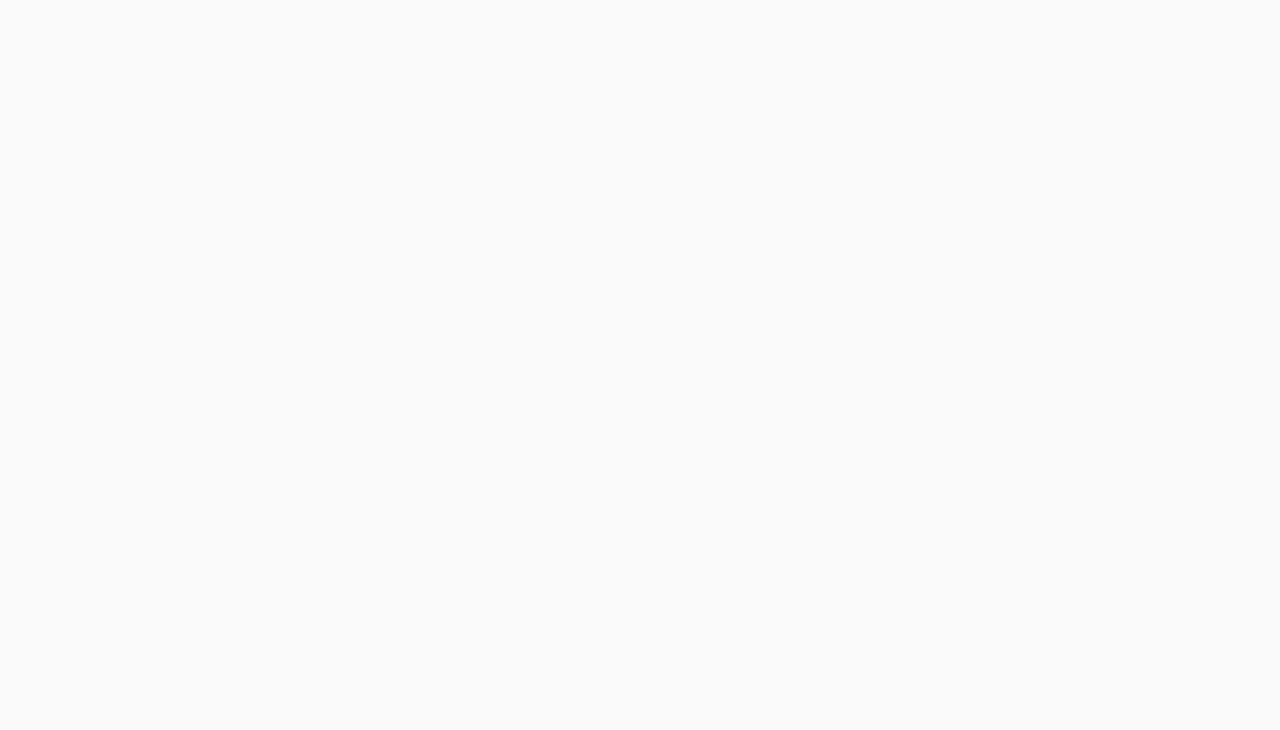
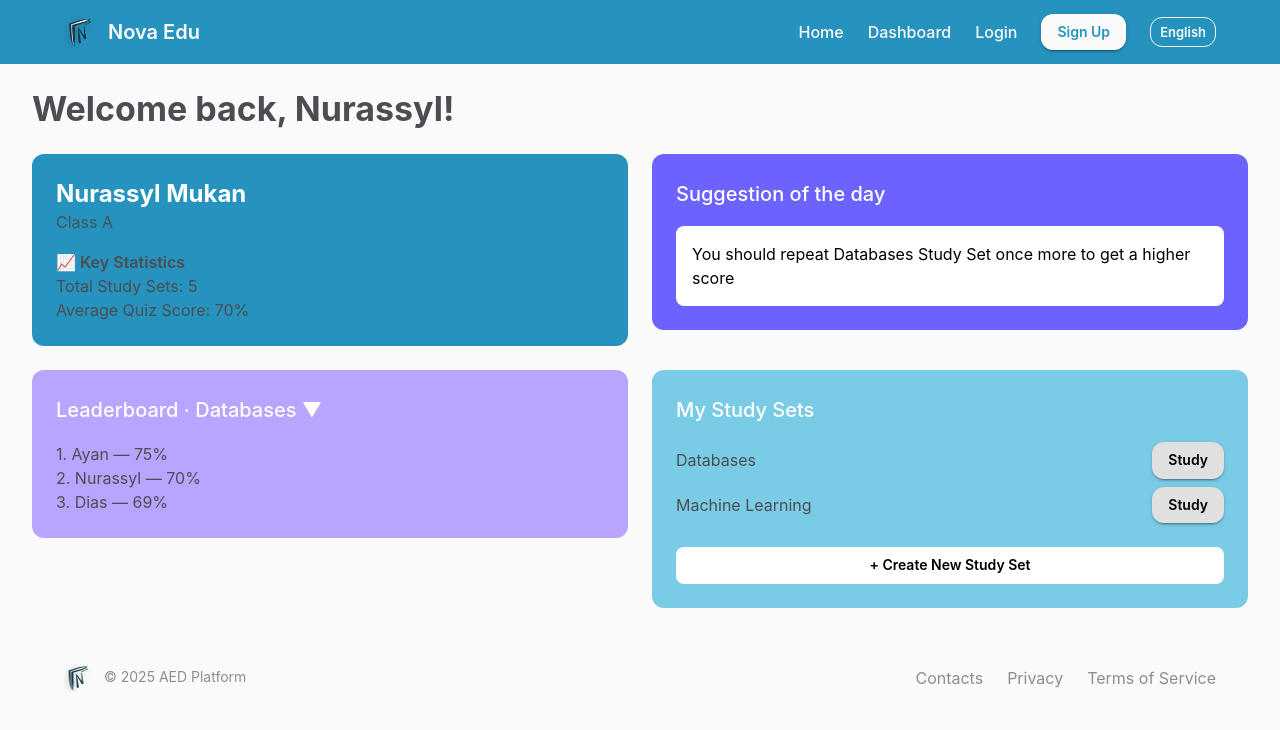
Before and after one commit to 123qwop/edu-senior, a React app in the folder frontend/frontend/: page /statistics in a window 1280 px wide. Before the commit this address had no page. Shown: the top 730 px of the page. Built offline with nearby package versions, Linux system fonts and the light colour scheme; the HTML template or start-up script is replaced by a standard one.

Commit message:
fix: changed to statistics

```diff
--- a/frontend/frontend/src/App.tsx
+++ b/frontend/frontend/src/App.tsx
@@ -4,7 +4,7 @@ import LandingPage from './pages/LandingPage';
 import LoginPage from './pages/LoginPage';
 import SignupPage from './pages/SignupPage';
 import theme from './theme';
-import Dashboard from './pages/Dashboard';
+import Statistics from './pages/Statistics';
 
 export default function App() {
   return (
@@ -14,7 +14,7 @@ export default function App() {
         <Route path="/" element={<LandingPage />} />
         <Route path="/login" element={<LoginPage />} />
         <Route path="/signup" element={<SignupPage />} />
-        <Route path="/dashboard" element={<Dashboard />} />
+        <Route path="/statistics" element={<Statistics />} />
       </Routes>
     </ThemeProvider>
   );
--- a/frontend/frontend/src/pages/LoginPage.tsx
+++ b/frontend/frontend/src/pages/LoginPage.tsx
@@ -34,7 +34,7 @@ export default function LoginPage() {
       setLoading(true);
       await login(email, password);
       alert('Login successful!');
-      navigate('/dashboard');
+      navigate('/statistics');
     } catch (err: unknown) {
       console.error(err);
       const msg = 'Login failed';
--- a/frontend/frontend/src/pages/Dashboard.tsx
+++ b/frontend/frontend/src/pages/Statistics.tsx
@@ -2,7 +2,7 @@ import { Box, Typography, Paper, Button } from '@mui/material';
 import Header from '../ui/Header';
 import Grid from '@mui/material/Grid';
 import Footer from '../ui/Footer';
-export default function Dashboard() {
+export default function Statistics() {
   return (
     <Box sx={{ bgcolor: 'neutral.50', minHeight: '100vh' }}>
       <Header />
```
